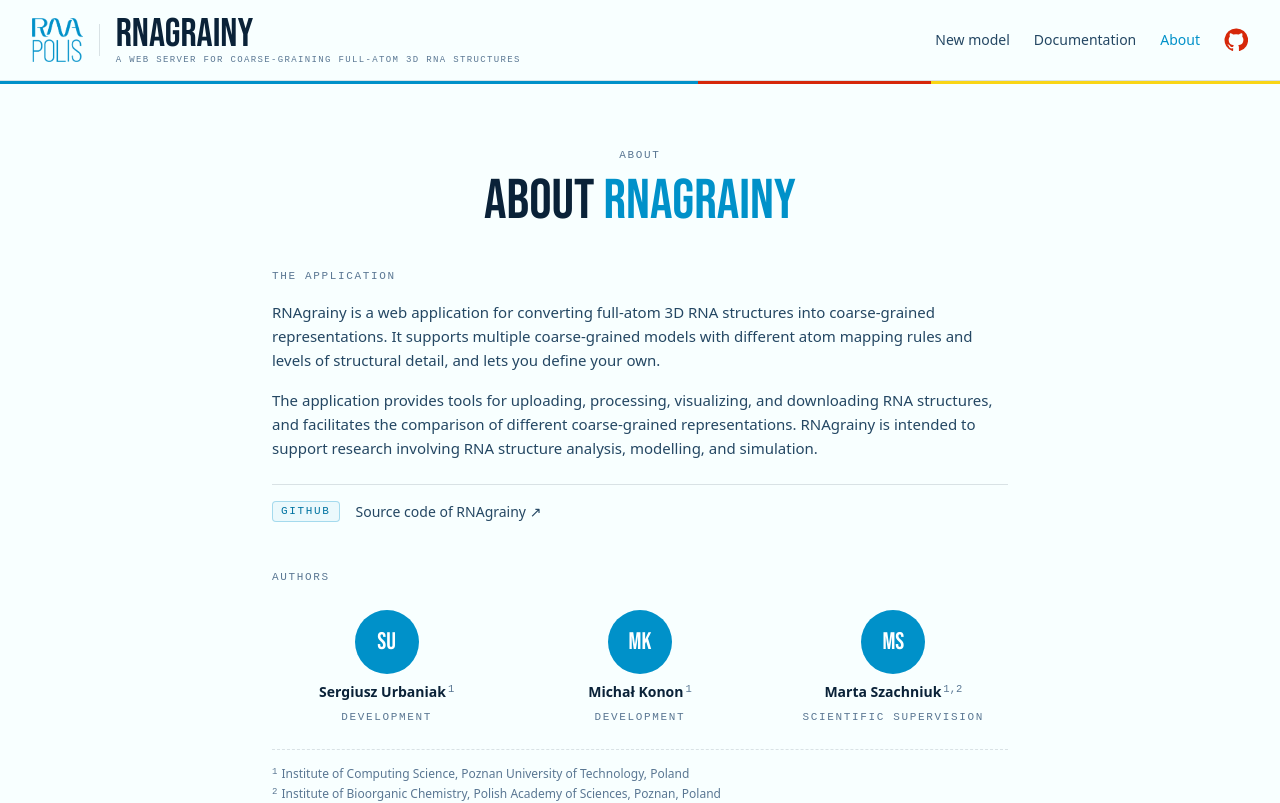
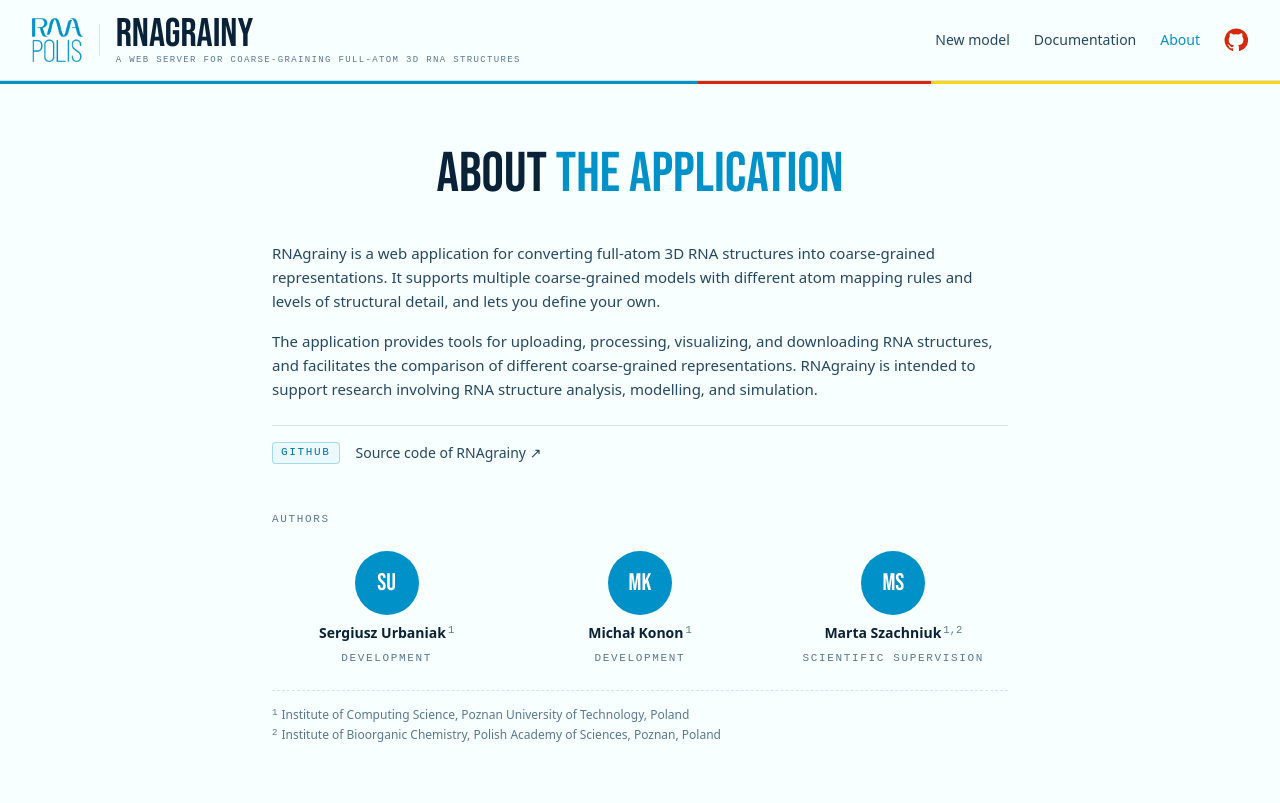
Before and after one commit to MihaKon/RNA_Grainy_App, a React (Vite) app in the folder frontend/: page /about in a window 1280 px wide. Shown: the top 803 px of the page. Built offline with nearby package versions, Linux system fonts and the light colour scheme.

Commit message:
Trim the repeated About labels on the About page
Drop the About eyebrow and the application section label, and title
the page About the application so the text starts with RNAgrainy is.

```diff
--- a/frontend/src/pages/AboutPage.tsx
+++ b/frontend/src/pages/AboutPage.tsx
@@ -42,19 +42,15 @@ export function AboutPage() {
   return (
     <>
       <Hero
-        eyebrow="About"
         title={
           <>
-            About <span className="text-accent">RNAgrainy</span>
+            About <span className="text-accent">the application</span>
           </>
         }
       />
 
       <div className="mx-auto flex max-w-3xl flex-col gap-12 px-4 pb-16">
-        <section aria-labelledby="about-heading" className="flex flex-col gap-4">
-          <h2 id="about-heading" className="eyebrow">
-            The application
-          </h2>
+        <section className="flex flex-col gap-4">
           <p>
             RNAgrainy is a web application for converting full-atom 3D RNA structures
             into coarse-grained representations. It supports multiple coarse-grained
```
